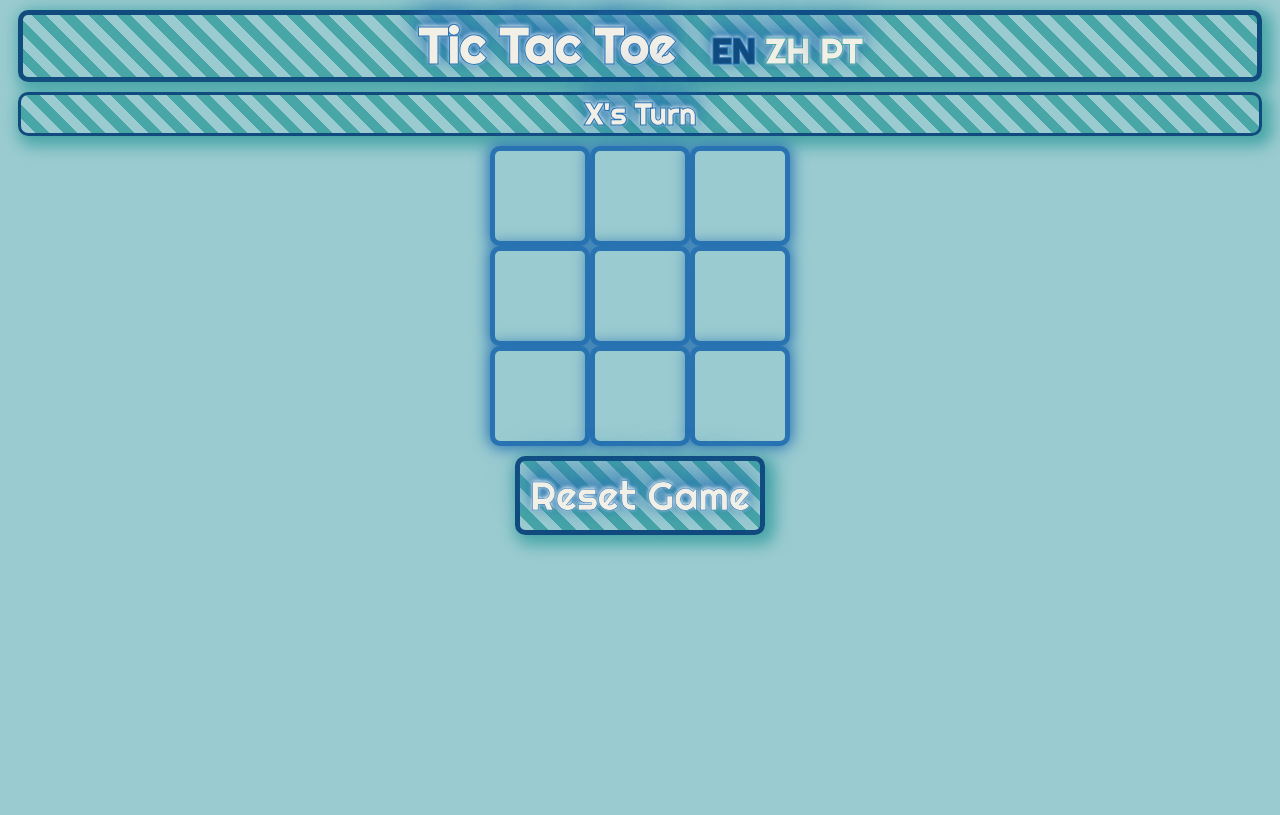
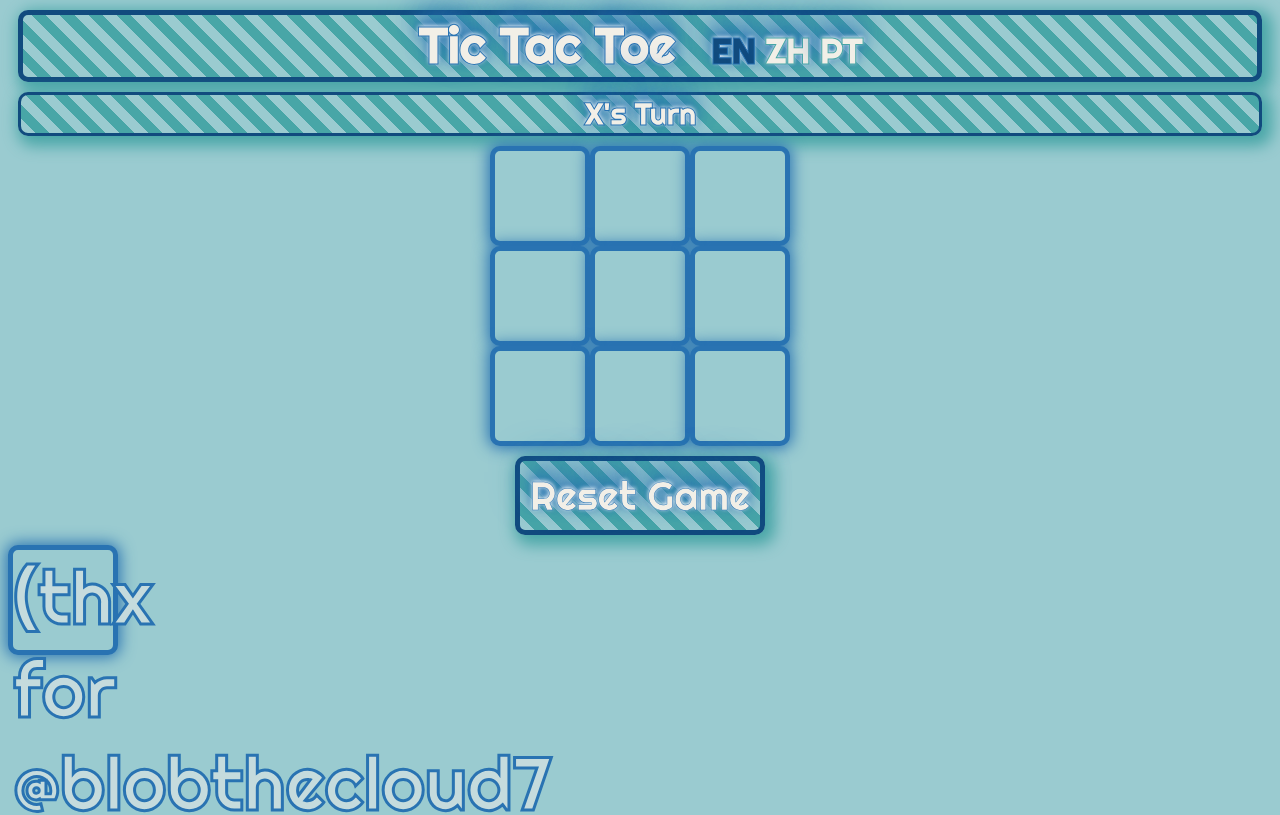
Before and after one commit to user820/tictactoe, a plain HTML site: page index.html in a window 1280 px wide. Shown: the top 815 px of the page. Drawn offline with Linux system fonts and the light colour scheme; a web font is replaced by a local one.

Commit message:
Update index.html
a

```diff
--- a/index.html
+++ b/index.html
@@ -38,7 +38,7 @@
     <div id="divOtherBtns">
         <button id="resetBtn">Reset Game</button>
     </div>
-
+    <div class="slot">(thx for @blobthecloud7 for translating PT!)</div>
 
     <!--! index.html -> style.css -->
     <link rel="stylesheet" href="style.css">
```
